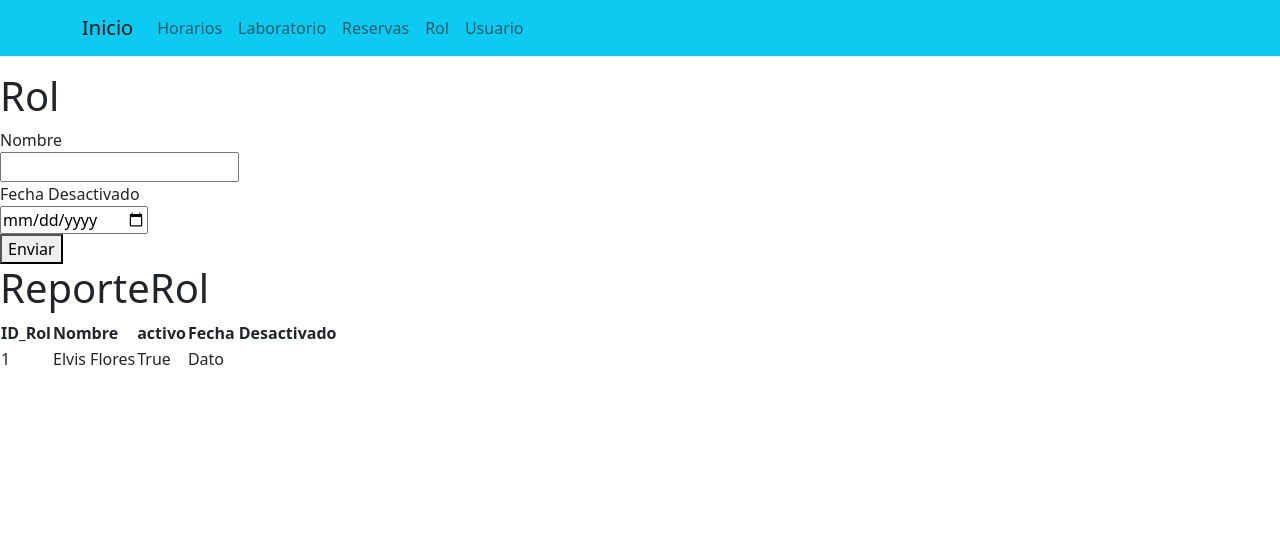
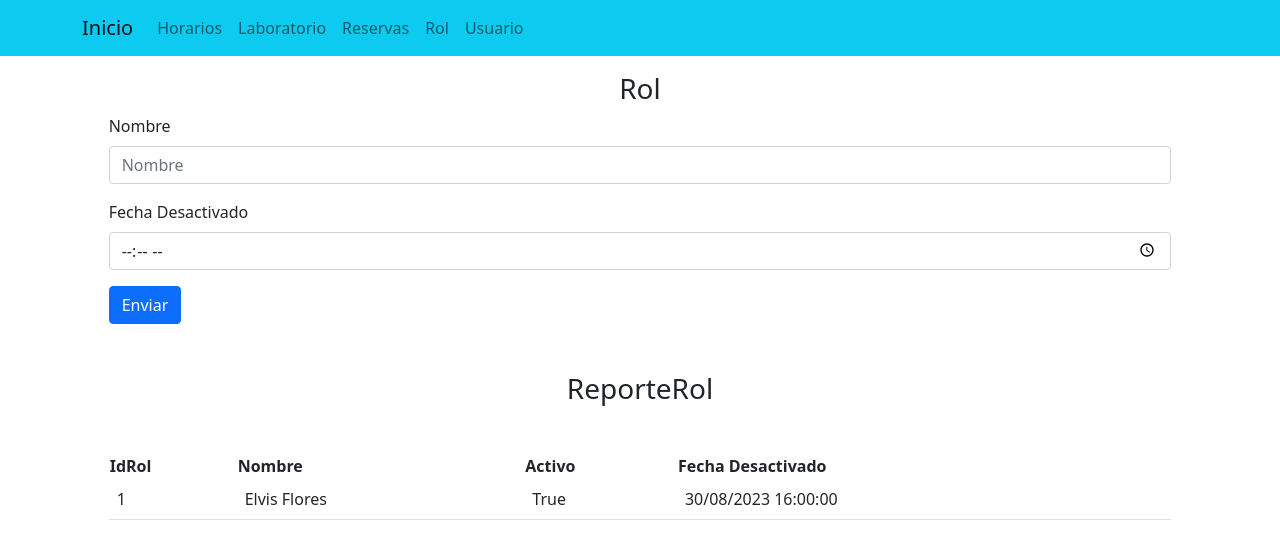
Before and after one commit to mariel2494/Proyecto-DAW1-React, a React (Vite) app in the folder Proyecto-React/: page /rol in a window 1280 px wide. Shown: the top 544 px of the page. Built offline with nearby package versions, Linux system fonts and the light colour scheme.

Commit message:
commit Rol

```diff
--- a/Proyecto-React/src/componentes/Rol.jsx
+++ b/Proyecto-React/src/componentes/Rol.jsx
@@ -1,37 +1,57 @@
 //Elvis
+import Button from 'react-bootstrap/Button';
+import Form from 'react-bootstrap/Form';
+import Row from 'react-bootstrap/Row';
+import Col from 'react-bootstrap/Col';
+
 import React from 'react'
-
 export const Rol = () => {
   return (
-    <>
-      <h1>Rol</h1>
-      <form>
-        <label>Nombre</label>
-        <br />
-        <input type='text' />
-        <br />
-        <label>Fecha Desactivado</label>
-        <br />
-        <input type='Date' />
-        <br />
-      </form>
-      <button>Enviar</button>
+    <><container>
+  <Row className="justify-content-md-center">
+    <Col xs md='10'>
+    <h3 className='text-center'>Rol</h3>
+<Form >
+      <Form.Group className="mb-3" controlId="formBasictext">
+        <Form.Label>Nombre</Form.Label>
+        <Form.Control type="text" placeholder="Nombre" />
+      </Form.Group>
 
-      <h1>ReporteRol</h1><table>
-        <th>ID_Rol</th>
+      <Form.Group className="mb-3" controlId="form">
+        <Form.Label>Fecha Desactivado</Form.Label>
+        <Form.Control type="time" placeholder="Fechas desactivado" />
+      </Form.Group>
+
+      <Button className="mb-5" variant="primary" type="submit">
+        Enviar
+      </Button>
+    </Form>
+
+
+      <h3 className='text-center mb-5'>ReporteRol</h3>
+
+      <table class='table'>
+        <th>IdRol</th>
         <th>Nombre</th>
-        <th>activo</th>
+        <th>Activo</th>
         <th>Fecha Desactivado</th>
         <tbody>
           <tr>
             <td>1</td>
             <td>Elvis Flores</td>
             <td>True</td>
-            <td>Dato</td>
+            <td>30/08/2023  16:00:00</td>
           </tr>
-
         </tbody>
       </table>
+    </Col>
+
+  </Row>
+
+
+</container>
+
+
 
     </>
   )
```
